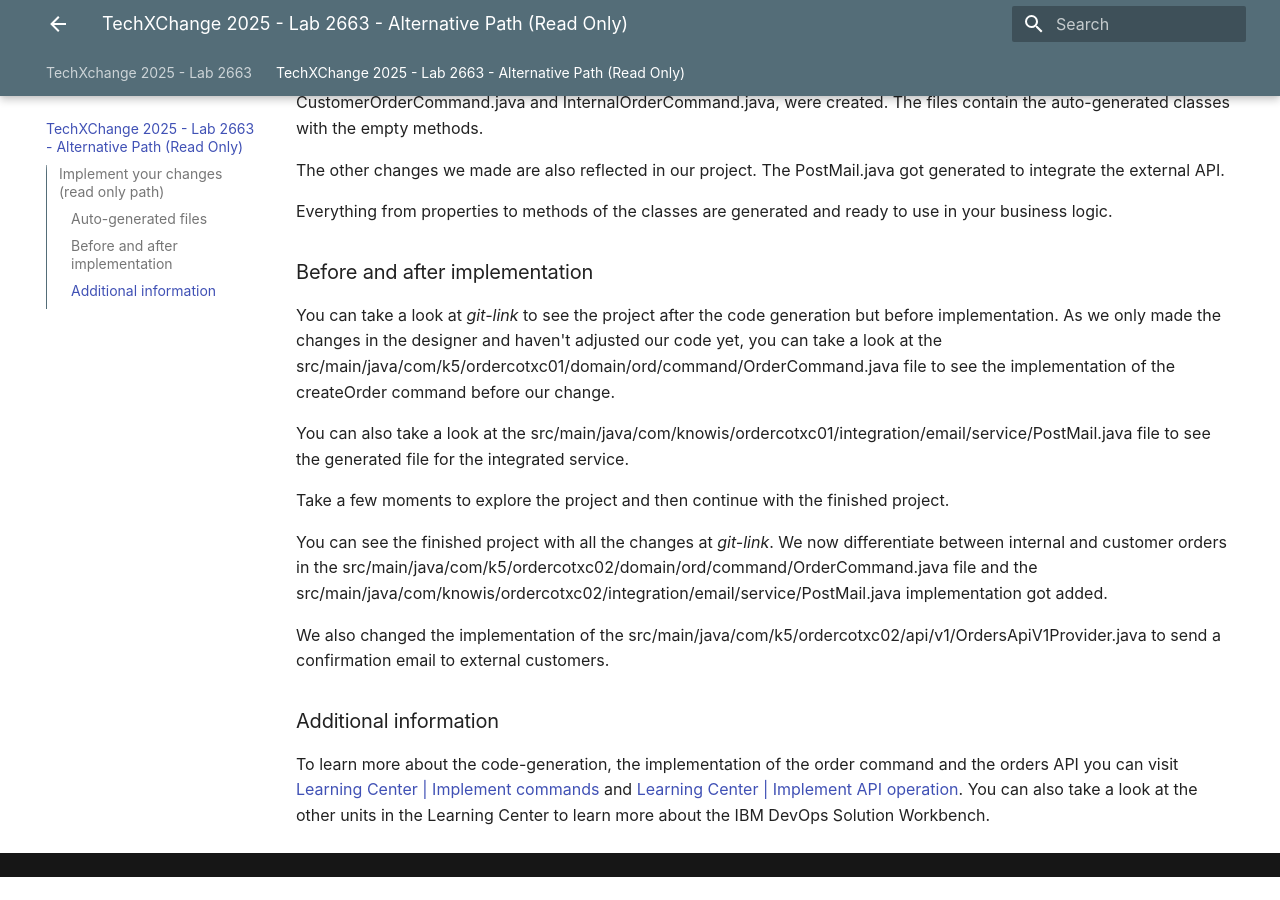
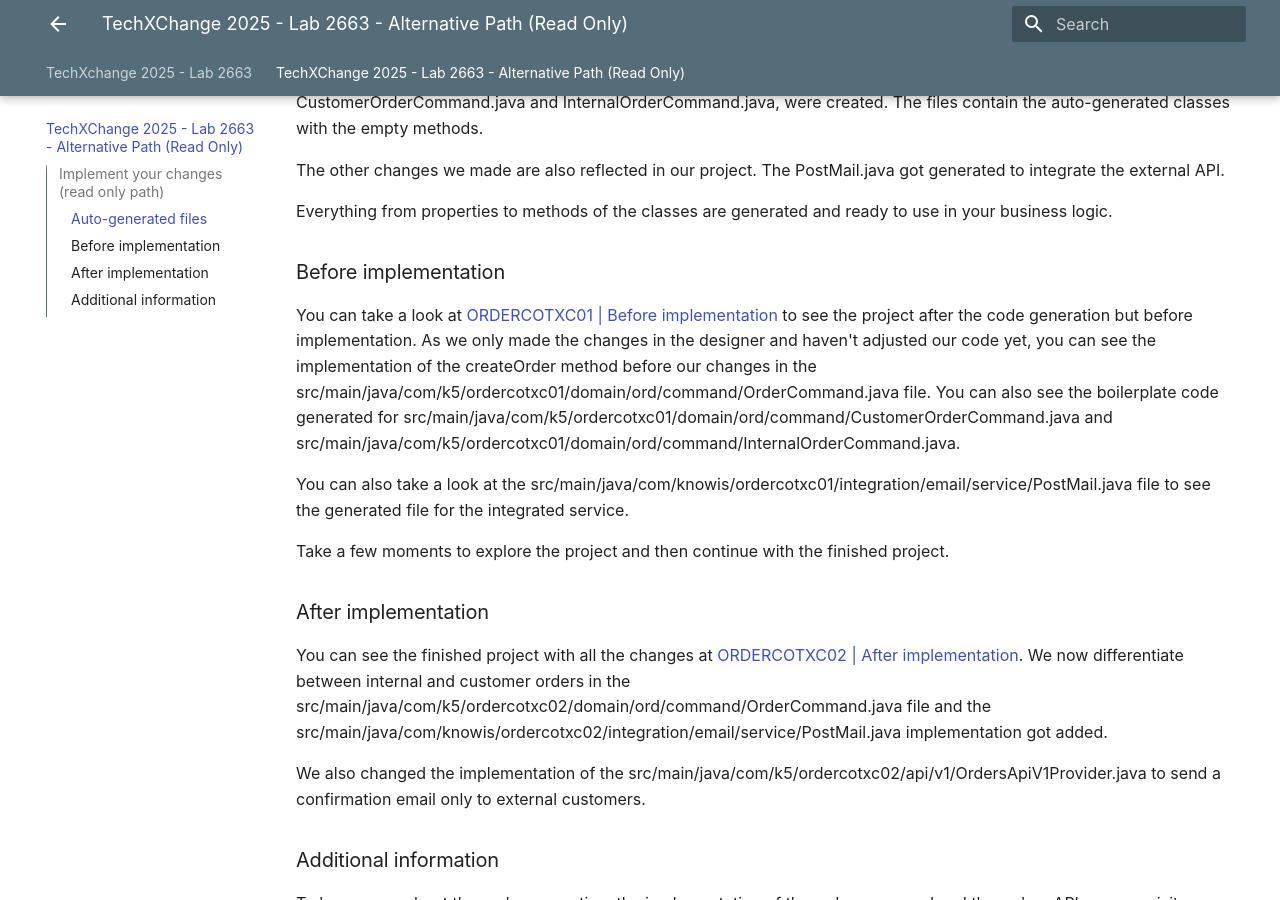
Before and after one commit to DevOpsAutomationLabs/TechXchange_2663, an MkDocs documentation site: the page built from docs/alternative.md, in a window 1280 px wide and 900 px high, scrolled down 503 px. Built offline with MkDocs 1.6.1 and Material for MkDocs 9.7.7, drawn with Linux system fonts in a browser that asks for light colours; before the commit the page ends 1380 px from its top, so only the background shows below that.

Commit message:
Update alternative.md

```diff
--- a/docs/alternative.md
+++ b/docs/alternative.md
@@ -16,19 +16,21 @@
 
 Everything from properties to methods of the classes are generated and ready to use in your business logic.
 
-### Before and after implementation
+### Before implementation
 
-You can take a look at *git-link* to see the project after the code generation but before implementation.
-As we only made the changes in the designer and haven't adjusted our code yet, you can take a look at the src/main/java/com/k5/ordercotxc01/domain/ord/command/OrderCommand.java file to see the implementation of the createOrder command before our change.
+You can take a look at [ORDERCOTXC01 | Before implementation](https://edu-gitlab.apps.openshift-01.knowis.cloud/techxchange25/ordercotxc01) to see the project after the code generation but before implementation.
+As we only made the changes in the designer and haven't adjusted our code yet, you can see the implementation of the createOrder method before our changes in the src/main/java/com/k5/ordercotxc01/domain/ord/command/OrderCommand.java file. You can also see the boilerplate code generated for src/main/java/com/k5/ordercotxc01/domain/ord/command/CustomerOrderCommand.java and src/main/java/com/k5/ordercotxc01/domain/ord/command/InternalOrderCommand.java.
 
 You can also take a look at the src/main/java/com/knowis/ordercotxc01/integration/email/service/PostMail.java file to see the generated file for the integrated service.
 
 Take a few moments to explore the project and then continue with the finished project.
 
-You can see the finished project with all the changes at *git-link*.
+### After implementation
+
+You can see the finished project with all the changes at [ORDERCOTXC02 | After implementation](https://edu-gitlab.apps.openshift-01.knowis.cloud/techxchange25/ordercotxc02).
 We now differentiate between internal and customer orders in the src/main/java/com/k5/ordercotxc02/domain/ord/command/OrderCommand.java file and the src/main/java/com/knowis/ordercotxc02/integration/email/service/PostMail.java implementation got added.
 
-We also changed the implementation of the src/main/java/com/k5/ordercotxc02/api/v1/OrdersApiV1Provider.java to send a confirmation email to external customers.
+We also changed the implementation of the src/main/java/com/k5/ordercotxc02/api/v1/OrdersApiV1Provider.java to send a confirmation email only to external customers.
 
 ### Additional information
 
```
